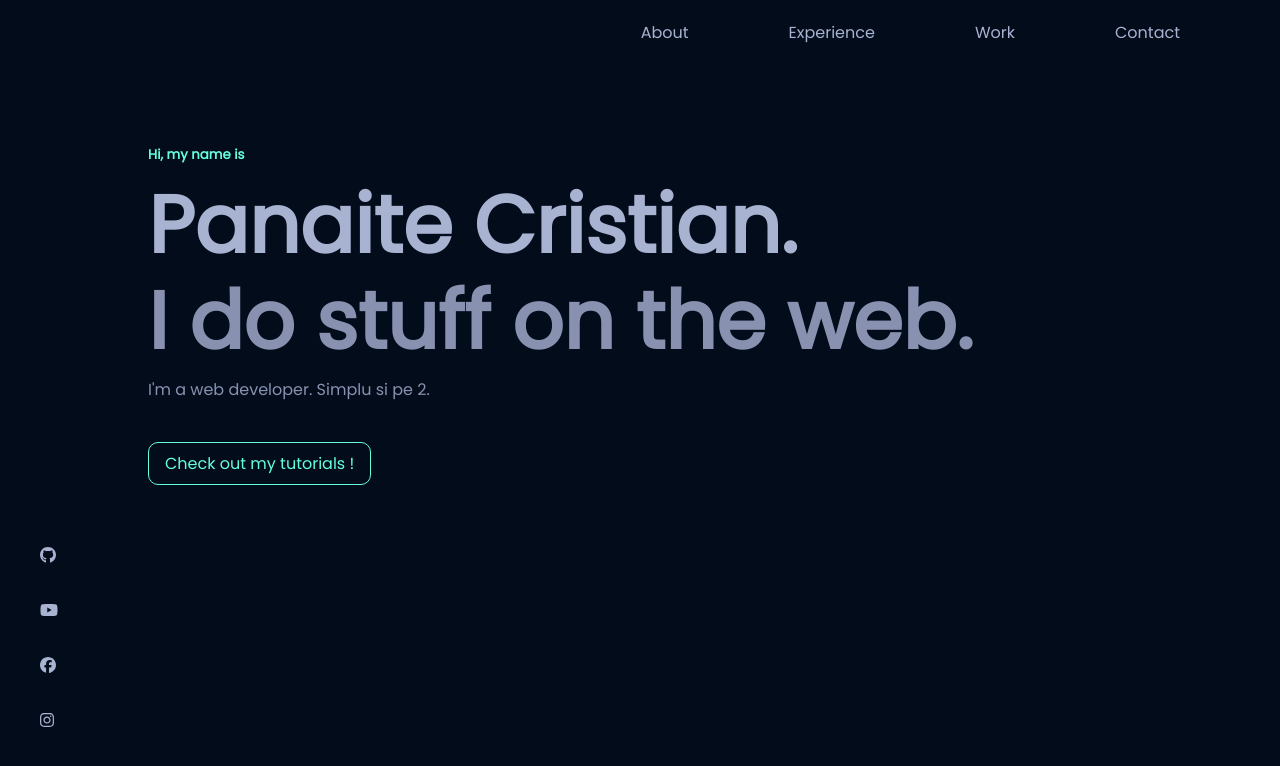
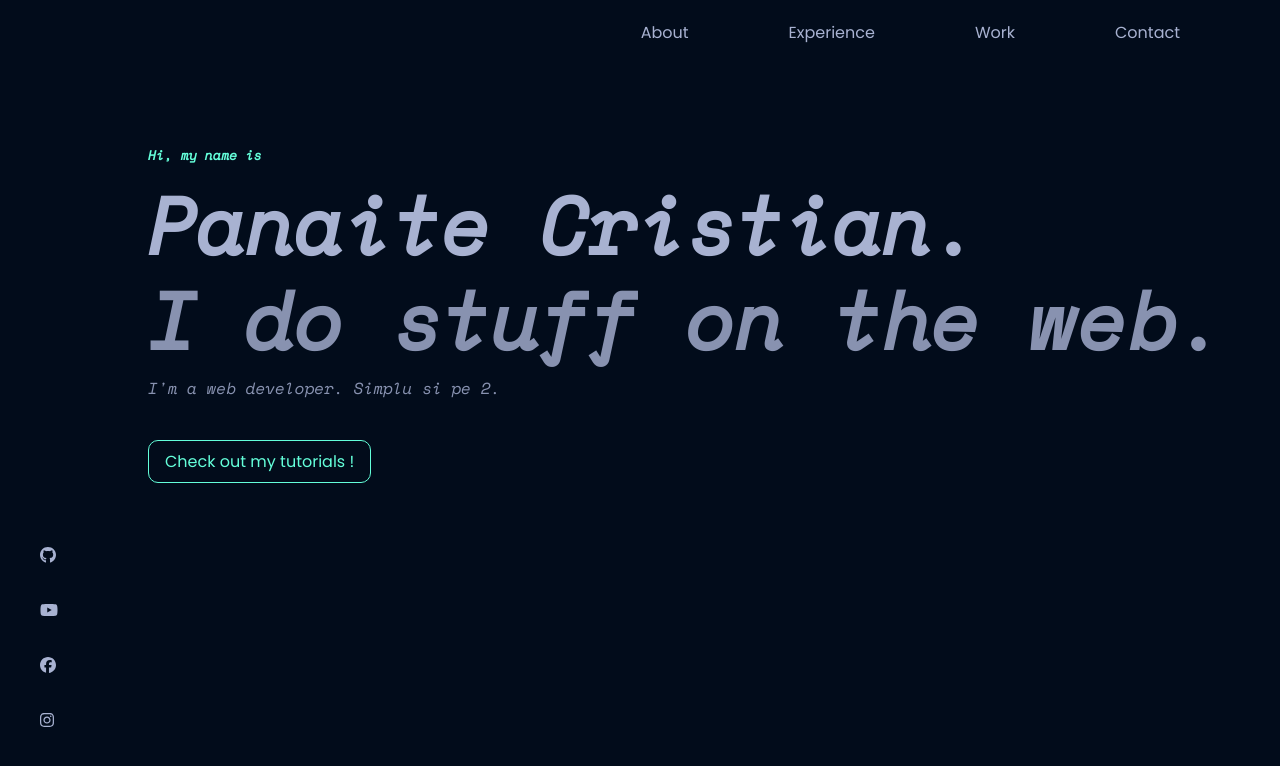
Before and after one commit to w0rd-glitch/pp, a React (Create React App) app: page / in a window 1280 px wide. Shown: the top 766 px of the page. Built offline with nearby package versions, Linux system fonts and the light colour scheme.

Commit message:
home page done

```diff
--- a/src/App.scss
+++ b/src/App.scss
@@ -1,3 +1,5 @@
+@import url('https://fonts.googleapis.com/css2?family=Space+Mono:ital@1&display=swap');
+
 :root {
 --dark-navy: #020c1b;
 --navy: #0a192f;
@@ -59,19 +61,25 @@ body {
     animation: anime 1s ease forwards;
     h5 {
         color: var(--green);
+        font-family: 'Space Mono', monospace;
     }
     h2 {
         color: var(--light-slate);
         font-size: clamp(40px, 8vw, 80px);
+        font-family: 'Space Mono', monospace;
+
     }
     h3 {
         color: var(--slate);
         font-size: clamp(40px, 8vw, 80px);
+        font-family: 'Space Mono', monospace;
+
         line-height: 0.9;
     }
     p {
         color: var(--slate);
         margin-top: 20px;
+        font-family: 'Space Mono', monospace;
     }
     a {
         padding: 8px 16px;
@@ -87,6 +95,9 @@ body {
             transform: translateY(-20%);
         }
     }
+    .about {
+        margin-top: 10em;
+    }
 }
 
 
@@ -99,6 +110,7 @@ body {
 
 .sidebar {
     display: flex;
+    position: sticky;
     flex-direction: column;
     justify-content: flex-end;
     height: 90vh;
--- a/src/App.tsx
+++ b/src/App.tsx
@@ -46,30 +46,22 @@ function App() {
           </li>
         </ul>
       </div>
-
+    <div className='content'>
     <div className='heading'>
-      <h5>
-        Hi, my name is
-      </h5>
-
-      <h2>
-        Panaite Cristian.
-      </h2>
-
-      <h3>
-        I do stuff on the web.
-      </h3>
-
-      <p>
-        I'm a web developer. Simplu si pe 2.
-      </p>
-
+      <h5>Hi, my name is</h5>
+      <h2>Panaite Cristian.</h2>
+      <h3>I do stuff on the web.</h3>
+      <p>I'm a web developer. Simplu si pe 2.</p>
       <a href="youtube.com">
         Check out my tutorials !
       </a>
     </div>
     </div>
     </div>
+
+
+
+    </div>
   );
 }
 
```
